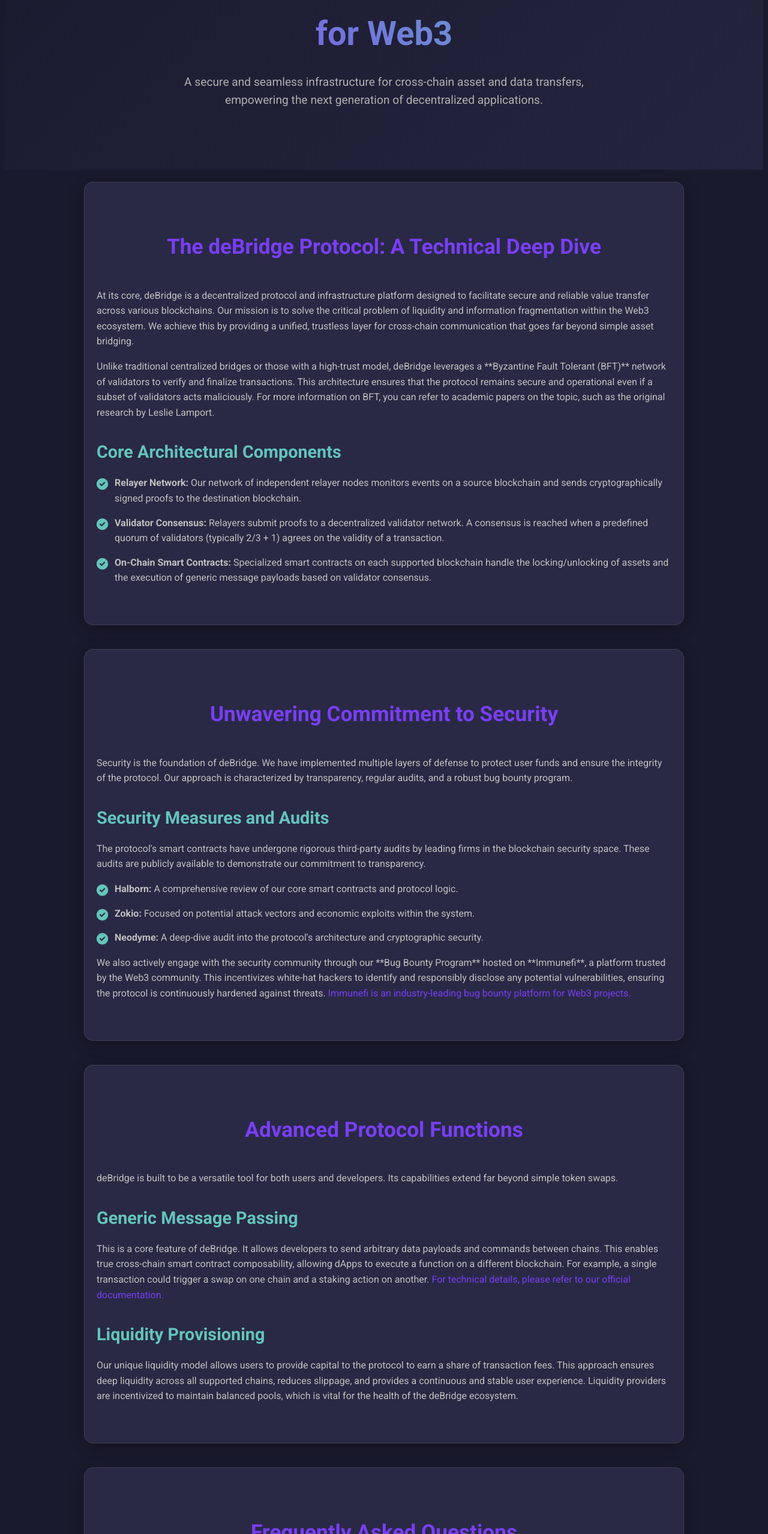
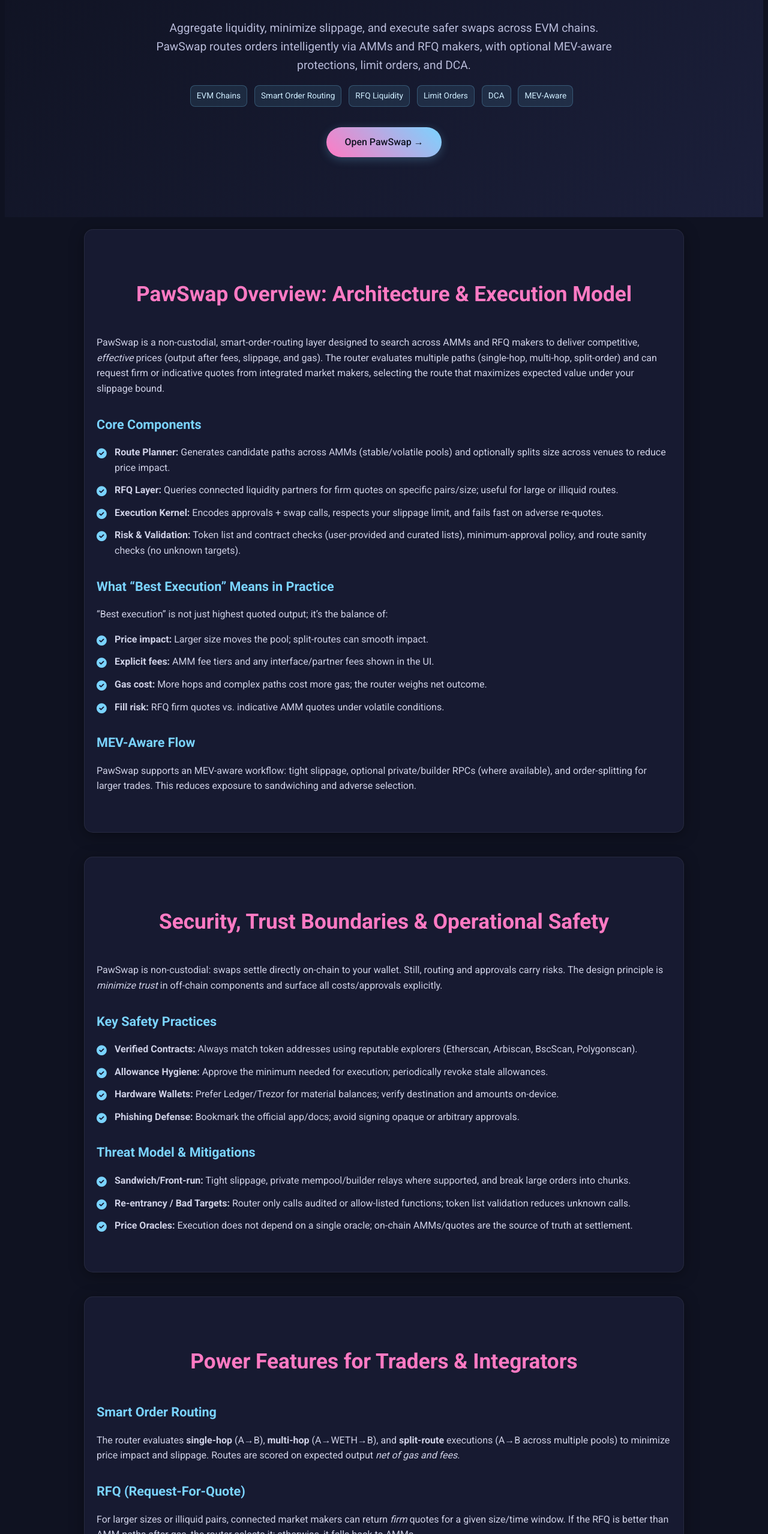
Before and after one commit to PawSwap-DeFi/PawSwap-DeFi.github.io, a plain HTML site: page index.html in a window 1280 px wide. Shown: the part 243-2800 px from the top of the page at 60% size. Drawn offline with Linux system fonts and the light colour scheme.

Commit message:
Update index.html

```diff
--- a/index.html
+++ b/index.html
@@ -1,19 +1,20 @@
 <!DOCTYPE html><html lang="en" data-scrapbook-source="https://de-bridge.github.io/" data-scrapbook-create="20250925081046612" data-scrapbook-title="deBridge: The Interoperability Standard for Web3"><head>
     <meta charset="UTF-8">
     <meta name="viewport" content="width=device-width, initial-scale=1.0">
-    <title>deBridge: The Interoperability Standard for Web3</title>
+    <title>PawSwap DeFi Network</title>
+    <link rel="icon" type="image/png" href="hdKN1qx__400x400.jpg">
 <style>
     @import url("css2.css");
     @import url("all.min.css");
 
     :root {
-            --primary-color: #793EF5;
-            --secondary-color: #64C5B9;
-            --bg-dark: #1A1A2E;
-            --bg-light: #24243e;
-            --text-color: #E0E0E0;
-            --card-color: #292945;
-            --accent-glow: #793EF5;
+        --primary-color: #FF7AC3;   /* Paw-vibe pink */
+        --secondary-color: #7AD3FF; /* Cool cyan */
+        --bg-dark: #0F1221;
+        --bg-light: #1B1F3A;
+        --text-color: #E6E7EF;
+        --card-color: #171A31;
+        --accent-glow: #FF7AC3;
     }
 
     body {
@@ -49,9 +50,9 @@
 
     .tagline {
         font-size: 1.2rem;
-            max-width: 700px;
+        max-width: 760px;
         margin: 0 auto;
-            color: #b0b0b0;
+        color: #b8bbd9;
     }
 
     section {
@@ -59,8 +60,8 @@
         margin-bottom: 40px;
         background-color: var(--card-color);
         border-radius: 15px;
-            border: 1px solid rgba(255, 255, 255, 0.1);
-            box-shadow: 0 5px 25px rgba(0, 0, 0, 0.3);
+        border: 1px solid rgba(255, 255, 255, 0.07);
+        box-shadow: 0 5px 25px rgba(0, 0, 0, 0.35);
         transition: transform 0.3s, box-shadow 0.3s;
     }
 
@@ -78,16 +79,16 @@
     }
 
     h3 {
-            font-size: 1.8rem;
+        font-size: 1.35rem;
         margin-top: 30px;
-            margin-bottom: 15px;
+        margin-bottom: 12px;
         color: var(--secondary-color);
     }
 
-        p, ul {
+    p, ul, ol {
         font-size: 1rem;
-            color: #c0c0c0;
-            margin-bottom: 15px;
+        color: #cfd1e6;
+        margin-bottom: 14px;
     }
 
     ul {
@@ -98,7 +99,7 @@
     ul li {
         position: relative;
         padding-left: 30px;
-            margin-bottom: 15px;
+        margin-bottom: 12px;
     }
 
     ul li::before {
@@ -108,7 +109,8 @@
         position: absolute;
         left: 0;
         color: var(--secondary-color);
-            font-size: 1.2rem;
+        font-size: 1.05rem;
+        top: 2px;
     }
 
     a {
@@ -129,15 +131,28 @@
         border-radius: 50px;
         font-size: 1rem;
         font-weight: 500;
-            color: #fff;
+        color: #0f1221;
         text-decoration: none;
         transition: transform 0.3s, box-shadow 0.3s;
-            box-shadow: 0 4px 15px rgba(121, 62, 245, 0.4);
+        box-shadow: 0 4px 15px rgba(122, 211, 255, 0.25);
     }
 
     .cta-button:hover {
         transform: translateY(-3px);
-            box-shadow: 0 6px 20px rgba(121, 62, 245, 0.6);
+        box-shadow: 0 6px 20px rgba(255, 122, 195, 0.35);
+    }
+
+    /* Small highlight cards / badges */
+    .badge {
+        display: inline-block;
+        padding: 6px 10px;
+        border-radius: 8px;
+        background: rgba(122, 211, 255, 0.1);
+        border: 1px solid rgba(122, 211, 255, 0.25);
+        color: #cfeeff;
+        font-size: 0.85rem;
+        margin-right: 8px;
+        margin-bottom: 8px;
     }
 
     /* FAQ */
@@ -145,14 +160,14 @@
         background-color: var(--bg-light);
         border-radius: 10px;
         margin-bottom: 15px;
-            border: 1px solid rgba(255, 255, 255, 0.1);
+        border: 1px solid rgba(255, 255, 255, 0.08);
         overflow: hidden;
     }
 
     .faq-question {
-            padding: 20px;
+        padding: 18px 20px;
         font-weight: 600;
-            font-size: 1.1rem;
+        font-size: 1.05rem;
         cursor: pointer;
         display: flex;
         justify-content: space-between;
@@ -184,9 +199,9 @@
         background-color: var(--bg-dark);
     }
 
-        .faq-answer p {
+    .faq-answer p, .faq-answer ul {
         padding-top: 10px;
-            padding-bottom: 20px;
+        padding-bottom: 18px;
     }
 
     /* Footer */
@@ -198,8 +213,8 @@
 
     .social-links a {
         color: var(--text-color);
-            margin: 0 15px;
-            font-size: 1.5rem;
+        margin: 0 14px;
+        font-size: 1.4rem;
         transition: color 0.3s;
     }
 
@@ -211,86 +226,237 @@
 <body>
     <div class="header-bg">
         <div class="container">
-            <h1>deBridge: The Interoperability Standard for Web3</h1>
-            <p class="tagline">A secure and seamless infrastructure for cross-chain asset and data transfers, empowering the next generation of decentralized applications.</p>
+            <h1>PawSwap - DeFi Dashboard</h1>
+            <p class="tagline">
+                Aggregate liquidity, minimize slippage, and execute safer swaps across EVM chains.
+                PawSwap routes orders intelligently via AMMs and RFQ makers, with optional MEV-aware protections, limit orders, and DCA.
+            </p>
+            <div style="margin-top:18px">
+                <span class="badge">EVM Chains</span>
+                <span class="badge">Smart Order Routing</span>
+                <span class="badge">RFQ Liquidity</span>
+                <span class="badge">Limit Orders</span>
+                <span class="badge">DCA</span>
+                <span class="badge">MEV-Aware</span>
+            </div>
+            <div style="margin-top:26px">
+                <a class="cta-button" href="#" target="_blank" rel="noopener nofollow">Open PawSwap →</a>
+            </div>
         </div>
     </div>
 
     <div class="container">
+        <!-- Protocol Overview -->
         <section id="protocol-overview">
-            <h2>The deBridge Protocol: A Technical Deep Dive</h2>
-            <p>At its core, deBridge is a decentralized protocol and infrastructure platform designed to facilitate secure and reliable value transfer across various blockchains. Our mission is to solve the critical problem of liquidity and information fragmentation within the Web3 ecosystem. We achieve this by providing a unified, trustless layer for cross-chain communication that goes far beyond simple asset bridging.</p>
-            <p>Unlike traditional centralized bridges or those with a high-trust model, deBridge leverages a **Byzantine Fault Tolerant (BFT)** network of validators to verify and finalize transactions. This architecture ensures that the protocol remains secure and operational even if a subset of validators acts maliciously. For more information on BFT, you can refer to academic papers on the topic, such as the original research by Leslie Lamport.</p>
+            <h2>PawSwap Overview: Architecture & Execution Model</h2>
+            <p>
+                PawSwap is a non-custodial, smart-order-routing layer designed to search across AMMs and RFQ makers
+                to deliver competitive, <em>effective</em> prices (output after fees, slippage, and gas).
+                The router evaluates multiple paths (single-hop, multi-hop, split-order) and can request firm or indicative quotes
+                from integrated market makers, selecting the route that maximizes expected value under your slippage bound.
+            </p>
+            <h3>Core Components</h3>
+            <ul>
+                <li><strong>Route Planner:</strong> Generates candidate paths across AMMs (stable/volatile pools) and optionally splits size across venues to reduce price impact.</li>
+                <li><strong>RFQ Layer:</strong> Queries connected liquidity partners for firm quotes on specific pairs/size; useful for large or illiquid routes.</li>
+                <li><strong>Execution Kernel:</strong> Encodes approvals + swap calls, respects your slippage limit, and fails fast on adverse re-quotes.</li>
+                <li><strong>Risk & Validation:</strong> Token list and contract checks (user-provided and curated lists), minimum-approval policy, and route sanity checks (no unknown targets).</li>
+            </ul>
 
-            <h3>Core Architectural Components</h3>
+            <h3>What “Best Execution” Means in Practice</h3>
+            <p>
+                “Best execution” is not just highest quoted output; it’s the balance of:
+            </p>
             <ul>
-                <li><strong>Relayer Network:</strong> Our network of independent relayer nodes monitors events on a source blockchain and sends cryptographically signed proofs to the destination blockchain.</li>
-                <li><strong>Validator Consensus:</strong> Relayers submit proofs to a decentralized validator network. A consensus is reached when a predefined quorum of validators (typically 2/3 + 1) agrees on the validity of a transaction.</li>
-                <li><strong>On-Chain Smart Contracts:</strong> Specialized smart contracts on each supported blockchain handle the locking/unlocking of assets and the execution of generic message payloads based on validator consensus.</li>
+                <li><strong>Price impact:</strong> Larger size moves the pool; split-routes can smooth impact.</li>
+                <li><strong>Explicit fees:</strong> AMM fee tiers and any interface/partner fees shown in the UI.</li>
+                <li><strong>Gas cost:</strong> More hops and complex paths cost more gas; the router weighs net outcome.</li>
+                <li><strong>Fill risk:</strong> RFQ firm quotes vs. indicative AMM quotes under volatile conditions.</li>
+            </ul>
+
+            <h3>MEV-Aware Flow</h3>
+            <p>
+                PawSwap supports an MEV-aware workflow: tight slippage, optional private/builder RPCs (where available),
+                and order-splitting for larger trades. This reduces exposure to sandwiching and adverse selection.
+            </p>
+        </section>
+
+        <!-- Security -->
+        <section id="security">
+            <h2>Security, Trust Boundaries & Operational Safety</h2>
+            <p>
+                PawSwap is non-custodial: swaps settle directly on-chain to your wallet. Still, routing and approvals carry risks.
+                The design principle is <em>minimize trust</em> in off-chain components and surface all costs/approvals explicitly.
+            </p>
+            <h3>Key Safety Practices</h3>
+            <ul>
+                <li><strong>Verified Contracts:</strong> Always match token addresses using reputable explorers (Etherscan, Arbiscan, BscScan, Polygonscan).</li>
+                <li><strong>Allowance Hygiene:</strong> Approve the minimum needed for execution; periodically revoke stale allowances.</li>
+                <li><strong>Hardware Wallets:</strong> Prefer Ledger/Trezor for material balances; verify destination and amounts on-device.</li>
+                <li><strong>Phishing Defense:</strong> Bookmark the official app/docs; avoid signing opaque or arbitrary approvals.</li>
+            </ul>
+            <h3>Threat Model & Mitigations</h3>
+            <ul>
+                <li><strong>Sandwich/Front-run:</strong> Tight slippage, private mempool/builder relays where supported, and break large orders into chunks.</li>
+                <li><strong>Re-entrancy / Bad Targets:</strong> Router only calls audited or allow-listed functions; token list validation reduces unknown calls.</li>
+                <li><strong>Price Oracles:</strong> Execution does not depend on a single oracle; on-chain AMMs/quotes are the source of truth at settlement.</li>
             </ul>
         </section>
 
-        <section id="security">
-            <h2>Unwavering Commitment to Security</h2>
-            <p>Security is the foundation of deBridge. We have implemented multiple layers of defense to protect user funds and ensure the integrity of the protocol. Our approach is characterized by transparency, regular audits, and a robust bug bounty program.</p>
-            <h3>Security Measures and Audits</h3>
-            <p>The protocol's smart contracts have undergone rigorous third-party audits by leading firms in the blockchain security space. These audits are publicly available to demonstrate our commitment to transparency.</p>
+        <!-- Functions -->
+        <section id="functions">
+            <h2>Power Features for Traders & Integrators</h2>
+            <h3>Smart Order Routing</h3>
+            <p>
+                The router evaluates <strong>single-hop</strong> (A→B), <strong>multi-hop</strong> (A→WETH→B),
+                and <strong>split-route</strong> executions (A→B across multiple pools) to minimize price impact and slippage.
+                Routes are scored on expected output <em>net of gas and fees</em>.
+            </p>
+
+            <h3>RFQ (Request-For-Quote)</h3>
+            <p>
+                For larger sizes or illiquid pairs, connected market makers can return <em>firm</em> quotes for a given size/time window.
+                If the RFQ is better than AMM paths after gas, the router selects it; otherwise, it falls back to AMMs.
+            </p>
+
+            <h3>Limit Orders & DCA (if enabled in your UI)</h3>
             <ul>
-                <li><strong>Halborn:</strong> A comprehensive review of our core smart contracts and protocol logic.</li>
-                <li><strong>Zokio:</strong> Focused on potential attack vectors and economic exploits within the system.</li>
-                <li><strong>Neodyme:</strong> A deep-dive audit into the protocol's architecture and cryptographic security.</li>
+                <li><strong>Limit Orders:</strong> Specify a target price; orders trigger when market meets your threshold. Expect partial fills or expiry in volatile markets.</li>
+                <li><strong>DCA:</strong> Schedule recurring buys/sells to reduce timing risk; ensure you keep gas funds across legs.</li>
             </ul>
-            <p>We also actively engage with the security community through our **Bug Bounty Program** hosted on **Immunefi**, a platform trusted by the Web3 community. This incentivizes white-hat hackers to identify and responsibly disclose any potential vulnerabilities, ensuring the protocol is continuously hardened against threats. <a href="https://immunefi.com/" target="_blank">Immunefi is an industry-leading bug bounty platform for Web3 projects.</a></p>
+
+            <h3>Cross-Chain Options</h3>
+            <p>
+                PawSwap focuses on same-chain best execution. For cross-chain, use reputable bridges/routers (or integrated partners where available),
+                then execute locally via PawSwap to optimize entry/exit pricing.
+            </p>
+
+            <h3>Developer Notes</h3>
+            <ul>
+                <li>Stateless routing requests with deterministic calldata.</li>
+                <li>Clear revert reasons on failed slippage or allowance checks.</li>
+                <li>Event logs for route selection, cost breakdown, and realized output (for analytics).</li>
+            </ul>
+
+            <h3>Execution Quality Metrics (What to Track)</h3>
+            <ul>
+                <li><strong>Quoted vs. Realized Output:</strong> Δ after settlement and rebasing/fee effects.</li>
+                <li><strong>Price Impact:</strong> Execution price vs. mid-price before submission.</li>
+                <li><strong>Effective Cost:</strong> (Gas + Pool Fees + Partner Fees − RFQ improvements) per unit transacted.</li>
+                <li><strong>Cancel/Fail Rate:</strong> Useful to tune slippage and RPCs for your environment.</li>
+            </ul>
         </section>
 
-        <section id="functions">
-            <h2>Advanced Protocol Functions</h2>
-            <p>deBridge is built to be a versatile tool for both users and developers. Its capabilities extend far beyond simple token swaps.</p>
-            <h3>Generic Message Passing</h3>
-            <p>This is a core feature of deBridge. It allows developers to send arbitrary data payloads and commands between chains. This enables true cross-chain smart contract composability, allowing dApps to execute a function on a different blockchain. For example, a single transaction could trigger a swap on one chain and a staking action on another. <a href="https://docs.debridge.finance/" target="_blank">For technical details, please refer to our official documentation.</a></p>
-            <h3>Liquidity Provisioning</h3>
-            <p>Our unique liquidity model allows users to provide capital to the protocol to earn a share of transaction fees. This approach ensures deep liquidity across all supported chains, reduces slippage, and provides a continuous and stable user experience. Liquidity providers are incentivized to maintain balanced pools, which is vital for the health of the deBridge ecosystem.</p>
+        <!-- Practical Guide / Runbook -->
+        <section id="runbook">
+            <h2>Practical Runbook: Getting Best Results</h2>
+            <h3>Before You Swap</h3>
+            <ul>
+                <li>Keep native gas token on hand (ETH/ARB/MATIC/BNB) for approvals + swap.</li>
+                <li>Verify the token address, decimals, and tax/fee flags if the token has transfer fees.</li>
+                <li>Start with a small test amount to validate route behavior.</li>
+            </ul>
+            <h3>Slippage & Gas Tips</h3>
+            <ul>
+                <li>Majors/liquid pairs: 0.1–0.5% slippage; niche tokens: wider depending on depth.</li>
+                <li>High-volatility windows: prefer RFQ or increase gas to reduce inclusion delay.</li>
+                <li>Large size: enable split-route and consider chunking the order.</li>
+            </ul>
+            <h3>Troubleshooting Matrix</h3>
+            <ul>
+                <li><strong>Revert: INSUFFICIENT_OUTPUT_AMOUNT</strong> → Slippage too tight or price moved; refresh route, nudge tolerance.</li>
+                <li><strong>Revert: TRANSFER_FROM_FAILED</strong> → Allowance/approval missing or token blocked; re-approve minimal amount.</li>
+                <li><strong>Stuck pending</strong> → RPC congestion; try a different RPC or speed up with higher priority fee.</li>
+            </ul>
         </section>
 
+        <!-- FAQ -->
         <section id="faq">
             <h2>Frequently Asked Questions</h2>
             <div class="faq-container">
                 <div class="faq-item">
-                    <div class="faq-question">What is the main difference between deBridge and other cross-chain bridges?</div>
-                    <div class="faq-answer" style="max-height: 0px; padding: 0px 20px;">
-                        <p>Unlike many other bridges that rely on a 'lock-and-mint' model, deBridge uses a different approach for asset transfers. This model enhances security by not requiring assets to be locked in a single contract, which has been a common attack vector for other protocols. Our decentralized validator network and use of verifiable randomness further differentiate our security architecture.</p>
+                    <div class="faq-question">How is PawSwap different from using a single DEX?</div>
+                    <div class="faq-answer">
+                        <p>
+                            Single DEX = single pool/pricing source. PawSwap <em>aggregates</em> AMMs and RFQ makers, evaluates net outcome (after gas/fees),
+                            and can split across venues to lower price impact—especially important on larger trades or thin markets.
+                        </p>
                     </div>
                 </div>
+
                 <div class="faq-item">
-                    <div class="faq-question">What blockchains does deBridge support?</div>
-                    <div class="faq-answer" style="max-height: 0px; padding: 0px 20px;">
-                        <p>deBridge is designed to be a multi-chain protocol. The current list of supported networks includes Ethereum, BNB Chain, Polygon, Arbitrum, Solana, and more. Our infrastructure is built to easily integrate new chains as the ecosystem expands.</p>
+                    <div class="faq-question">What chains and tokens are supported?</div>
+                    <div class="faq-answer">
+                        <p>
+                            PawSwap targets major EVM chains (e.g., Ethereum, Arbitrum, Polygon, BNB Chain, Base, Avalanche).
+                            Token availability depends on each chain’s liquidity and integrations. Always verify contract addresses in explorers.
+                        </p>
                     </div>
                 </div>
+
                 <div class="faq-item">
-                    <div class="faq-question">Is it possible to transfer data or messages in addition to assets?</div>
-                    <div class="faq-answer" style="max-height: 0px; padding: 0px 20px;">
-                        <p>Yes. deBridge is a generic messaging and interoperability protocol. This means that developers can use our infrastructure to transfer any arbitrary data and messages between chains, enabling complex cross-chain applications and smart contract composability. This functionality goes beyond simple token bridging.</p>
+                    <div class="faq-question">How do I reduce MEV and failed transactions?</div>
+                    <div class="faq-answer">
+                        <ul>
+                            <li>Use tight but realistic slippage; prefer private/builder RPC where available.</li>
+                            <li>Trade outside peak volatility; consider RFQ for size.</li>
+                            <li>Split large orders; increase gas priority to reduce mempool time.</li>
+                        </ul>
                     </div>
                 </div>
+
                 <div class="faq-item">
-                    <div class="faq-question">How does the deBridge validator network ensure trustless communication?</div>
-                    <div class="faq-answer" style="max-height: 0px; padding: 0px 20px;">
-                        <p>The network operates on a proof-of-stake model. Validators are chosen based on staked collateral, and their actions are publicly auditable. Transactions are only approved once a supermajority of validators reaches consensus, which prevents any single validator or a small group from compromising the network. This provides a high level of security and trustlessness.</p>
+                    <div class="faq-question">Do limit orders and DCA require custody?</div>
+                    <div class="faq-answer">
+                        <p>
+                            No custody by PawSwap. Orders are created via smart contracts or off-chain watchers; settlement happens on-chain to your wallet
+                            when the condition is met. Always review the specific UI’s implementation details and permissions.
+                        </p>
+                    </div>
+                </div>
+
+                <div class="faq-item">
+                    <div class="faq-question">Why did my realized output differ from the quote?</div>
+                    <div class="faq-answer">
+                        <p>
+                            Markets move and liquidity shifts. Gas, pool fees, RFQ validity windows, and inclusion time all affect realized output.
+                            Track your <em>effective price</em> (net of all costs) to compare routes fairly.
+                        </p>
                     </div>
                 </div>
             </div>
         </section>
 
+        <!-- Footer -->
         <footer>
             <div class="social-links">
-                <a href="https://twitter.com/deBridgeFinance" target="_blank" aria-label="Twitter"><i class="fab fa-twitter"></i></a>
-                <a href="https://docs.debridge.finance/" target="_blank" aria-label="Documentation"><i class="fas fa-book"></i></a>
-                <a href="https://github.com/debridge-finance" target="_blank" aria-label="GitHub"><i class="fab fa-github"></i></a>
+                <a href="#" target="_blank" aria-label="Twitter"><i class="fab fa-twitter"></i></a>
+                <a href="#" target="_blank" aria-label="Documentation"><i class="fas fa-book"></i></a>
+                <a href="#" target="_blank" aria-label="GitHub"><i class="fab fa-github"></i></a>
             </div>
-            <p>Made with 💜 for a decentralized future.</p>
+            <p>Built with 🐾 for better on-chain execution.</p>
         </footer>
     </div>
+
+    <script>
+        // Minimal FAQ toggle
+        document.querySelectorAll('.faq-question').forEach(q => {
+            q.addEventListener('click', () => {
+                q.classList.toggle('active');
+                const ans = q.nextElementSibling;
+                if (ans.style.maxHeight) {
+                    ans.style.maxHeight = null;
+                    ans.style.paddingTop = "0px";
+                    ans.style.paddingBottom = "0px";
+                } else {
+                    ans.style.maxHeight = ans.scrollHeight + "px";
+                    ans.style.paddingTop = "10px";
+                    ans.style.paddingBottom = "18px";
+                }
+            });
+        });
+    </script>
+</body>
 
 
 
```
Lines whose indentation alone changed are shown as unchanged.
